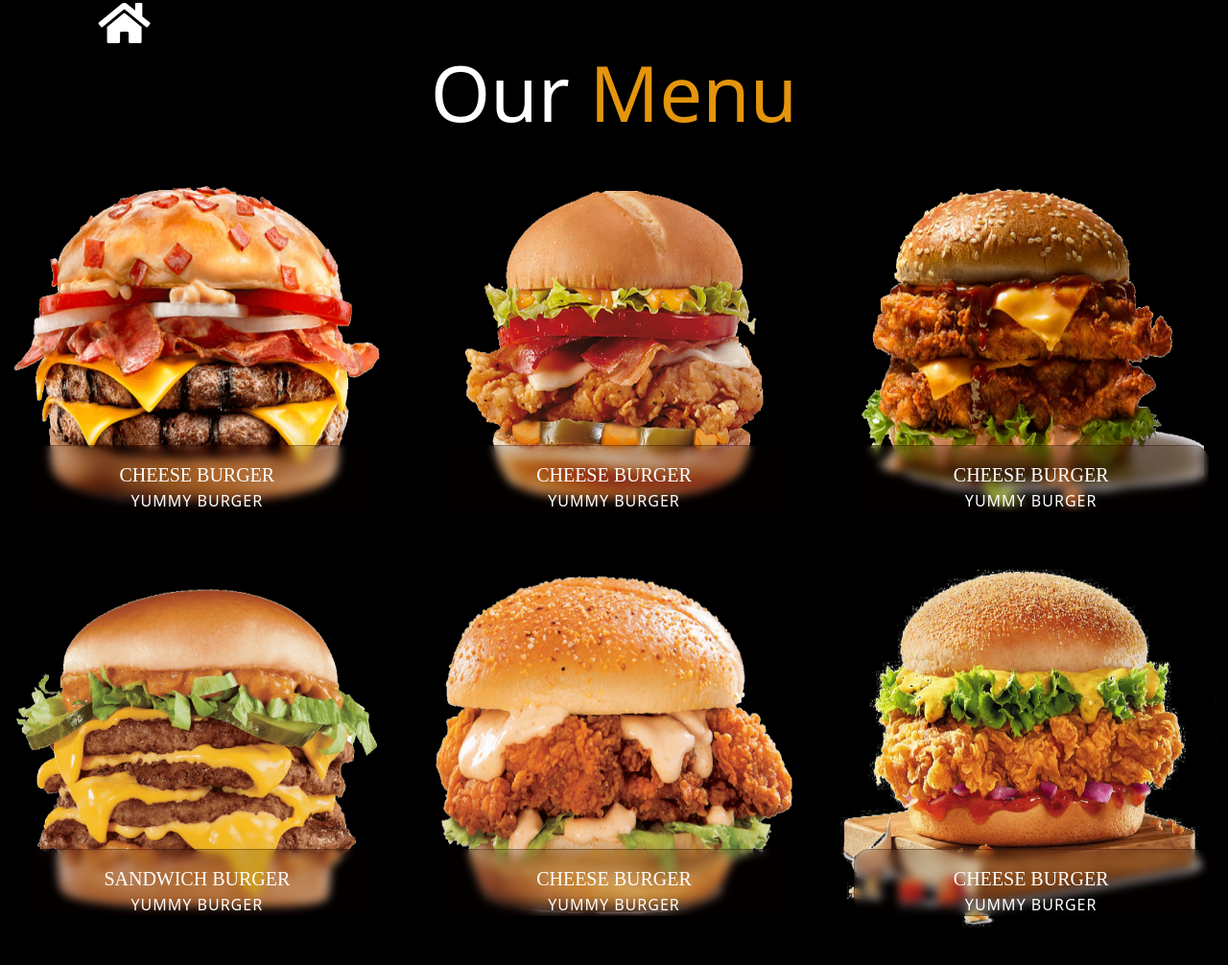
After one commit to catherinekimani/burger, a Django app: template burgerapp/templates/menu.html in a window 1280 px wide. The commit adds this page. Shown: the top 1006 px of the page at 96% size. Run offline with Django 4.2, Linux system fonts and the light colour scheme; the template is opened without the code that fills it, so the values that code supplies are empty; some libraries are stand-ins or nearby versions.

Commit message:
Update and add styling to menu template

```diff
--- /dev/null
+++ b/burgerapp/templates/menu.html
@@ -0,0 +1,101 @@
+{% load bootstrap5 %}
+{% load static %}
+<link href="https://cdn.jsdelivr.net/npm/bootstrap@5.0.2/dist/css/bootstrap.min.css" rel="stylesheet"
+    integrity="sha384-EVSTQN3/azprG1Anm3QDgpJLIm9Nao0Yz1ztcQTwFspd3yD65VohhpuuCOmLASjC" crossorigin="anonymous">
+<link rel="stylesheet" href="https://use.fontawesome.com/releases/v5.6.1/css/all.css"
+    integrity="sha384-gfdkjb5BdAXd+lj+gudLWI+BXq4IuLW5IT+brZEZsLFm++aCMlF1V92rMkPaX4PP" crossorigin="anonymous">
+<link rel="stylesheet" href="https://use.fontawesome.com/releases/v5.6.1/css/all.css"
+    integrity="sha384-gfdkjb5BdAXd+lj+gudLWI+BXq4IuLW5IT+brZEZsLFm++aCMlF1V92rMkPaX4PP" crossorigin="anonymous">
+<link rel="stylesheet" type="text/css" href="{% static 'css/index.css' %}" />
+<div class="burger">
+    <div class="back"><a href="/"><i class="fa fa-home" aria-hidden="true"></i></a></div>
+    <h2 class="text-center">Our <span>Menu</span></h2>
+        <div class="b1 text-center">
+            <div class="row">
+                <!-- one -->
+                <div class="col-lg-4 col-md-6 col-sm-12">
+                    <div class="card mb-3" style="width: 25rem;">
+                        <img src="/static/images/SeekPng3.png" height="380" alt="Card image">
+                        <div class="burger-detail">
+                            <h5 class="card-title heading text-center">Cheese Burger</h5>
+                            <span class="subheading">Yummy burger</span>
+                            <blockquote>
+                            <p>'Little Bit Of Description About The burger Like price'</p>
+                            </blockquote>
+                        <button type="button" class="btn ">BUY NOW</button>
+                        </div>
+                    </div>
+                </div>
+                <!-- two -->
+                <div class="col-lg-4 col-md-6 col-sm-12">
+                    <div class="card mb-3" style="width: 25rem;">
+                        <img src="/static/images/SeekPng6.png" height="380" alt="Card image">
+                        <div class="burger-detail">
+                            <h5 class="card-title heading text-center">Cheese Burger</h5>
+                            <span class="subheading">Yummy burger</span>
+                            <blockquote>
+                            <p>'Little Bit Of Description About The burger Like price'</p>
+                            </blockquote>
+                        <button type="button" class="btn ">BUY NOW</button>
+                        </div>
+                    </div>
+                </div>
+                <!-- three -->
+                <div class="col-lg-4 col-md-6 col-sm-12">
+                    <div class="card mb-3" style="width: 25rem;">
+                        <img src="/static/images/SeekPng5.png" height="380" alt="Card image">
+                        <div class="burger-detail">
+                            <h5 class="card-title heading text-center">Cheese Burger</h5>
+                            <span class="subheading">Yummy burger</span>
+                            <blockquote>
+                            <p>'Little Bit Of Description About The burger Like price'</p>
+                            </blockquote>
+                        <button type="button" class="btn">BUY NOW</button>
+                        </div>
+                    </div>
+                </div>
+                <!-- four -->
+                <div class="col-lg-4 col-md-6 col-sm-12">
+                    <div class="card mb-3" style="width: 25rem;">
+                        <img src="/static/images/SeekPng1.png" height="380" alt="Card image">
+                        <div class="burger-detail">
+                            <h5 class="card-title heading text-center">Sandwich Burger</h5>
+                            <span class="subheading">Yummy burger</span>
+                            <blockquote>
+                            <p>'Little Bit Of Description About The burger Like price'</p>
+                            </blockquote>
+                        <button type="button" class="btn ">BUY NOW</button>
+                        </div>
+                    </div>
+                </div>
+                <!-- five -->
+                <div class="col-lg-4 col-md-6 col-sm-12">
+                    <div class="card mb-3" style="width: 25rem;">
+                        <img src="/static/images/SeekPng4.png" height="380" alt="Card image">
+                        <div class="burger-detail">
+                            <h5 class="card-title heading text-center">Cheese Burger</h5>
+                            <span class="subheading">Yummy burger</span>
+                            <blockquote>
+                            <p>'Little Bit Of Description About The burger Like price'</p>
+                            </blockquote>
+                        <button type="button" class="btn">BUY NOW</button>
+                        </div>
+                    </div>
+                </div>
+                <!-- six -->
+                <div class="col-lg-4 col-md-6 col-sm-12">
+                    <div class="card mb-3" style="width: 25rem;">
+                        <img src="/static/images/SeekPng2.png" height="380" alt="Card image">
+                        <div class="burger-detail">
+                            <h5 class="card-title heading text-center">Cheese Burger</h5>
+                            <span class="subheading">Yummy burger</span>
+                            <blockquote>
+                            <p>'Little Bit Of Description About The burger Like price'</p>
+                            </blockquote>
+                        <button type="button" class="btn ">BUY NOW</button>
+                        </div>
+                    </div>
+                </div>
+            </div>
+        </div>
+</div>
--- a/static/css/index.css
+++ b/static/css/index.css
@@ -1,136 +1,162 @@
-*{
-    margin:0;
-    padding:0;
-    box-sizing:border-box;
+* {
+    margin: 0;
+    padding: 0;
+    box-sizing: border-box;
 }
+
 .image {
-    display:flex;
-    justify-content:center;
-    align-items:center;
+    display: flex;
+    justify-content: center;
+    align-items: center;
     font-family: 'Times New Roman', Times, serif;
-    background:black;
+    background: black;
     background-image: url('/static/images/burger.png');
     background-size: cover;
     height: 100vh;
 }
-a{
-    text-decoration:none;
-    text-transform:capitalize;
-    color:#9D6C1B;
-    font-size:.8rem;
-}
-a:hover,a:focus {
-    color:#DB9314;
+
+a {
+    text-decoration: none;
+    text-transform: capitalize;
+    color: #9D6C1B;
+    font-size: .8rem;
 }
 
-.login-form{
-    width:500px;
-    background:#141414c2;
-    display:flex;
-    flex-direction:column;
-    justify-content:center;
-    gap:1rem;
-    padding:1rem;
-    box-shadow:2px 7px 8px rgba(0,0,0,.3);
-    border-radius:3px;
-    color:white;
+a:hover,
+a:focus {
+    color: #DB9314;
 }
-.title{
-    margin-bottom:1rem;
+
+.login-form {
+    width: 500px;
+    background: #141414c2;
+    display: flex;
+    flex-direction: column;
+    justify-content: center;
+    gap: 1rem;
+    padding: 1rem;
+    box-shadow: 2px 7px 8px rgba(0, 0, 0, .3);
+    border-radius: 3px;
+    color: white;
 }
+
+.title {
+    margin-bottom: 1rem;
+}
+
 .input-field {
-    width:100%;
-    padding:0;
-    margin:0;
+    width: 100%;
+    padding: 0;
+    margin: 0;
 }
+
 .input-field input {
-    width:100%;
-    background:transparent;
-    border:none;
-    outline:none;
+    width: 100%;
+    background: transparent;
+    border: none;
+    outline: none;
     color: white;
-    border-bottom:1px solid #9D6C1B;
-    padding:.1rem;
+    border-bottom: 1px solid #9D6C1B;
+    padding: .1rem;
 }
+
 .input-field input:focus {
     border-color: #DB9314;
 }
+
 p {
     word-spacing: 5px;
 }
+
 .input {
-    display:flex;
-    font-size:.9rem;
+    display: flex;
+    font-size: .9rem;
 }
-input[type="checkbox"]{
-    background:transparent;
-    padding:1rem;
+
+input[type="checkbox"] {
+    background: transparent;
+    padding: 1rem;
 }
+
 .terms {
-    font-size:.7rem;
-    margin-top:1rem;
+    font-size: .7rem;
+    margin-top: 1rem;
     padding: 0 3rem;
 }
-.terms strong{
-    text-decoration:underline;
-    cursor:pointer;
+
+.terms strong {
+    text-decoration: underline;
+    cursor: pointer;
 }
+
 .btn {
-    padding:.7rem;
-    border:none;
-    border-radius:3px;
-    font-size:1rem;
-    font-weight:bold;
-    outline:none;
-    cursor:pointer;
-    text-transform:capitalize;
-    transition:.2s ease-in-out;
-    filter:brightness(1);
+    padding: .7rem;
+    border: none;
+    border-radius: 3px;
+    font-size: 1rem;
+    font-weight: bold;
+    outline: none;
+    cursor: pointer;
+    text-transform: capitalize;
+    transition: .2s ease-in-out;
+    filter: brightness(1);
 }
+
 .login {
-    background:#DB9314;
+    background: #DB9314;
 
 }
-.create{
-    width:100%;
-    font-weight:normal;
+.btn{
+    background: #DB9314;
+
+}
+.create {
+    width: 100%;
+    font-weight: normal;
     background-color: white;
 
 }
+
 .btn:hover {
     filter: brightness(.8);
-    box-shadow: 2px 5px 8px rgba(0,0,0,.2);
-/*   color:#ccc; */
+    box-shadow: 2px 5px 8px rgba(0, 0, 0, .2);
+    /*   color:#ccc; */
 }
-.user{
+
+.user {
 
     text-align: center;
 }
-.user p{
-    padding-bottom:.5rem;
-    font-size:.8rem;
+
+.user p {
+    padding-bottom: .5rem;
+    font-size: .8rem;
 }
 
-@media screen and (max-width:500px){
-.login-form{
-    width:calc(70% - 1rem);
-    margin:1rem;
-}
-.terms{
-    padding:0;
-}
-}
-@media screen and (max-width:350px){
-.login-form{
-    width:calc(60% - 1rem);
-    margin:1rem;
-}
-.terms{
-    padding:0;
-}
+@media screen and (max-width:500px) {
+    .login-form {
+        width: calc(70% - 1rem);
+        margin: 1rem;
+    }
+
+    .terms {
+        padding: 0;
+    }
 }
 
-.container,.main{
+@media screen and (max-width:350px) {
+    .login-form {
+        width: calc(60% - 1rem);
+        margin: 1rem;
+    }
+
+    .terms {
+        padding: 0;
+    }
+}
+
+.container,
+.main {
     background-color: black;
     width: 100%;
     height: 100vh;
@@ -157,13 +183,13 @@ nav div {
     flex-direction: row;
     justify-content: space-evenly;
     align-items: center;
-    width: 20vw;
+    width: 30vw;
     margin: 1vh;
 }
 
 
 
-i:hover{
+i:hover {
     color: #e4950d;
 }
 
@@ -178,26 +204,29 @@ h2 {
     margin: 0;
     color: white;
 }
-span{
+
+span {
     color: #e4950d;
 }
 
-h1{
+h1 {
     font-size: 18rem;
     font-family: Arial, Helvetica, sans-serif;
     font-weight: bold;
 }
+
 .carousel-control-prev span.carousel-control-prev-icon,
 .carousel-control-next span.carousel-control-next-icon {
     background-color: rgb(247, 184, 12);
     color: black;
 }
 
-.follows i{
-    padding-bottom:2px;
+.follows i {
+    padding-bottom: 2px;
     color: white;
 }
-.kay h2{
+
+.kay h2 {
     font-family: Arial, Helvetica, sans-serif;
     color: #e4950d;
     font-weight: bold;
@@ -205,61 +234,148 @@ h1{
     font-size: 2rem;
 }
 
-hr{
+hr {
     border: 2px solid rgb(248, 142, 5);
     width: 30%;
     margin-left: auto;
 }
 
-.kay p{
+.kay p {
     font-family: Arial, Helvetica, sans-serif;
     color: white;
     font-style: italic;
     margin-left: 10%;
 }
-.kay a{
+
+.kay a {
     font-family: Arial, Helvetica, sans-serif;
     color: white;
     margin-left: 10%;
 }
 
-.kay .share{
+.kay .share {
     font-family: Arial, Helvetica, sans-serif;
     color: white;
     margin-left: 20%;
 }
 
-.container ,.profile{
+.container,
+.profile {
     width: 500px;
     height: 50vh;
-    background:black;
+    background: black;
     box-shadow: rgba(50, 50, 93, 0.25) 0px 30px 60px -12px inset, rgba(0, 0, 0, 0.3) 0px 18px 36px -18px inset;
 }
 
 /* profile */
-.edit{
-    width:500px;
-    background:#141414c2;
-    display:flex;
-    flex-direction:column;
-    justify-content:center;
-    gap:1rem;
-    padding:1rem;
-    box-shadow:2px 7px 8px rgba(0,0,0,.3);
-    border-radius:3px;
-    color:white;
+.edit {
+    width: 500px;
+    background: #141414c2;
+    display: flex;
+    flex-direction: column;
+    justify-content: center;
+    gap: 1rem;
+    padding: 1rem;
+    box-shadow: 2px 7px 8px rgba(0, 0, 0, .3);
+    border-radius: 3px;
+    color: white;
 }
+
 .profilebg {
-    display:flex;
-    justify-content:center;
-    align-items:center;
+    display: flex;
+    justify-content: center;
+    align-items: center;
     font-family: 'Times New Roman', Times, serif;
-    background:rgb(19, 19, 18);
+    background: rgb(19, 19, 18);
     background-size: cover;
     height: 95vh;
     overflow: hidden;
 }
 
-.pro{
+.pro {
     background-color: black;
 }
+
+/* burger template styling */
+
+
+.burger h2 {
+    font-size: 5rem;
+}
+
+.card {
+    border: none;
+    margin: 25px auto;
+    background-color: black;
+
+
+}
+
+.burger {
+    background-color: black;
+    height: 100vh;
+    overflow: hidden;
+}
+
+.card-img-top {
+    box-shadow: 0 0 25px rgba(0, 0, 0, .05);
+}
+
+.burger-detail {
+    position: absolute;
+    height: 70px;
+    left: 15px;
+    right: 15px;
+    bottom: 15px;
+    overflow: hidden;
+    padding: 15px;
+    /* From https://css.glass */
+background: rgba(19, 2, 2, 0.18);
+border-radius: 16px;
+box-shadow: 0 4px 30px rgba(0, 0, 0, 0.1);
+backdrop-filter: blur(5px);
+-webkit-backdrop-filter: blur(5px);
+border: 1px solid rgba(19, 2, 2, 0.3);
+    transition: all 0.5s;
+    text-align: center;
+    box-sizing: border-box;
+}
+
+.card .burger-detail h5 {
+    font-family: 'Oswald';
+    text-transform: uppercase;
+    font-size: 20px;
+    font-weight: 400;
+    line-height: 24px;
+    margin: 3px 0;
+    color: white;
+
+}
+
+.card .burger-detail .subheading {
+    font-weight: 400;
+    margin: 0;
+    text-transform: uppercase;
+    letter-spacing: 1px;
+    text-align: center;
+    color: white;
+}
+
+.card .burger-detail blockquote {
+    padding: 0;
+    margin: 0;
+    font-style: italic;
+    font-size: 1em;
+    color: white;
+
+}
+
+.card:hover .burger-detail {
+    height: calc(82%);
+    padding-top: 100px;
+}
+.back i{
+    font-size: 3rem;
+    color: white;
+    margin-left: 8%;
+}
```
